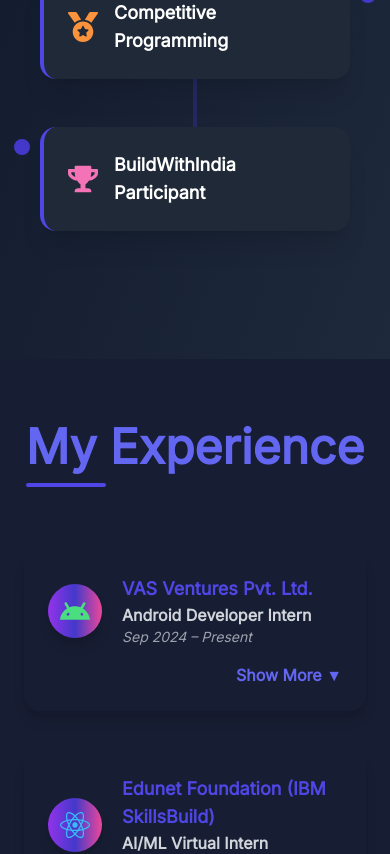
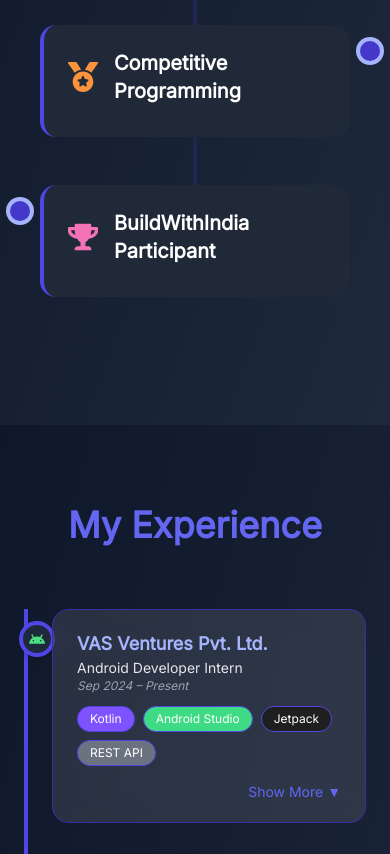
Before and after one commit to amit1035/Portfolio_Website, a React (Vite) app: page / in a window 390 px wide. Shown: the part 5020-5874 px from the top of the page. Built offline with nearby package versions, Linux system fonts and the light colour scheme.

Commit message:
Update Skills Section

```diff
--- a/src/Components/About/Achievements.jsx
+++ b/src/Components/About/Achievements.jsx
@@ -1,5 +1,5 @@
 import React, { useState } from "react";
-import { motion } from "framer-motion";
+import { motion, AnimatePresence } from "framer-motion";
 import { FaTrophy, FaMedal, FaCertificate, FaExternalLinkAlt } from "react-icons/fa";
 
 const achievements = [
@@ -51,7 +51,7 @@
 ];
 
 const Achievements = () => {
-  const [active, setActive] = useState(null);
+  const [activeIndex, setActiveIndex] = useState(null);
 
   return (
     <section
@@ -68,62 +68,48 @@
       </motion.h2>
 
       <div className="relative max-w-5xl mx-auto">
-        {/* Central gradient timeline line */}
-        <div className="absolute left-1/2 transform -translate-x-1/2 top-0 bottom-0 w-1 bg-gradient-to-b from-indigo-500 via-indigo-700 to-indigo-900 opacity-50 rounded-full animate-pulse" />
+        <div className="absolute left-1/2 transform -translate-x-1/2 top-0 bottom-0 w-1 bg-gradient-to-b from-indigo-500 via-indigo-700 to-indigo-900 opacity-30 rounded-full" />
 
         {achievements.map((item, idx) => {
           const isLeft = idx % 2 === 0;
-          const isActive = active === idx;
+          const isActive = activeIndex === idx;
 
           return (
             <motion.div
               key={idx}
-              initial={{ opacity: 0, y: 20 }}
+              initial={{ opacity: 0, y: 40 }}
               whileInView={{ opacity: 1, y: 0 }}
-              transition={{ delay: idx * 0.1, duration: 0.5 }}
-              className={`relative mb-12 flex ${
-                isLeft ? "justify-start" : "justify-end"
-              }`}
+              transition={{ delay: idx * 0.1, duration: 0.6 }}
+              className={`relative mb-12 flex ${isLeft ? "justify-start" : "justify-end"}`}
             >
               <div className="relative w-full sm:w-1/2 px-4">
-                {/* Dot pulse */}
-                <div
-                  className={`absolute ${
-                    isLeft ? "left-[-10px]" : "right-[-10px]"
-                  } top-3 w-5 h-5 bg-indigo-500 rounded-full animate-ping opacity-40`}
-                ></div>
-
-                <div
-                  className={`absolute ${
-                    isLeft ? "left-[-10px]" : "right-[-10px]"
-                  } top-3 w-4 h-4 bg-indigo-600 rounded-full z-10`}
-                ></div>
+                {/* Timeline Dots */}
+                <span
+                  className={`absolute top-4 ${
+                    isLeft ? "-left-3.5" : "-right-3.5"
+                  } w-5 h-5 rounded-full bg-indigo-600 ring-4 ring-indigo-300 z-10`}
+                ></span>
 
                 {/* Card */}
                 <div
-                  onClick={() => setActive(isActive ? null : idx)}
-                  className={`relative group bg-[#1f2937] p-6 rounded-2xl shadow-xl border-l-4 hover:shadow-indigo-500/30 cursor-pointer hover:scale-[1.02] transition-transform duration-300 border-indigo-500 ${
-                    isActive ? "ring-2 ring-indigo-500" : ""
+                  onClick={() => setActiveIndex(isActive ? null : idx)}
+                  className={`bg-[#1f2937] p-6 rounded-xl border-l-4 border-indigo-500 hover:shadow-xl hover:shadow-indigo-500/30 transition duration-300 cursor-pointer ${
+                    isActive ? "ring-2 ring-indigo-400 scale-105" : ""
                   }`}
                 >
-                  <div className="flex items-center gap-4">
-                    <div
-                      className={`text-3xl ${item.iconColor} group-hover:scale-110 transition-transform duration-300`}
-                    >
-                      {item.icon}
-                    </div>
-                    <h3 className="text-lg font-bold group-hover:text-indigo-400 transition-colors">
-                      {item.title}
-                    </h3>
+                  <div className="flex items-center gap-4 mb-2">
+                    <div className={`text-3xl ${item.iconColor}`}>{item.icon}</div>
+                    <h3 className="text-xl font-semibold">{item.title}</h3>
                   </div>
 
+                  <AnimatePresence>
                     {isActive && (
                       <motion.div
+                        key="desc"
                         initial={{ opacity: 0, height: 0 }}
                         animate={{ opacity: 1, height: "auto" }}
                         exit={{ opacity: 0, height: 0 }}
                         transition={{ duration: 0.3 }}
-                      className="mt-4"
                       >
                         <p className="text-gray-300 mb-4">{item.description}</p>
                         {item.link && (
@@ -131,13 +117,14 @@
                             href={item.link}
                             target="_blank"
                             rel="noopener noreferrer"
-                          className="inline-flex items-center gap-2 text-sm font-medium bg-gradient-to-r px-5 py-2 rounded-full text-white shadow-lg hover:scale-105 transition-all duration-300 from-indigo-500 to-indigo-700"
+                            className={`inline-flex items-center gap-2 text-sm font-medium px-5 py-2 rounded-full shadow-md bg-gradient-to-r ${item.color} text-white hover:scale-105 transition-transform`}
                           >
                             View Certificate <FaExternalLinkAlt size={14} />
                           </a>
                         )}
                       </motion.div>
                     )}
+                  </AnimatePresence>
                 </div>
               </div>
             </motion.div>
--- a/src/Components/Experience/Experience.jsx
+++ b/src/Components/Experience/Experience.jsx
@@ -1,150 +1,189 @@
 import React, { useState } from "react";
 import { motion, AnimatePresence } from "framer-motion";
-import { FaReact, FaGithub, FaTrophy, FaCertificate } from "react-icons/fa";
+import {
+  FaReact,
+  FaGithub,
+  FaTrophy,
+  FaCertificate,
+} from "react-icons/fa";
 import { SiAndroid } from "react-icons/si";
+
+// Tech stack colors
+const stackColors = {
+  Kotlin: "bg-[#7F52FF]",
+  "Android Studio": "bg-[#3DDC84]",
+  "Jetpack": "bg-[#1F1F1F]",
+  React: "bg-[#61DAFB]",
+  "Scikit-learn": "bg-[#F7931E]",
+  Python: "bg-[#3776AB]",
+  Firebase: "bg-[#FFCA28]",
+  Tailwind: "bg-[#38BDF8]",
+  Figma: "bg-[#F24E1E]",
+  "Cyber Security": "bg-[#7F7F7F]",
+  "Data Science": "bg-[#7FBB60]",
+  HTML: "bg-[#E34F26]",
+  CSS: "bg-[#264DE4]",
+  JS: "bg-[#F7DF1E]",
+};
 
 const experiences = [
   {
     name: "VAS Ventures Pvt. Ltd.",
-    icon: <SiAndroid size={30} className="text-green-400" />,
+    icon: <SiAndroid className="text-green-400" />,
     title: "Android Developer Intern",
     duration: "Sep 2024 – Present",
     details: [
       "Developed Android apps using Kotlin and XML layouts",
-      "Integrated RESTful APIs to display user and product data",
-      "Worked with JSON parsing and handled runtime permissions",
-      "Built responsive UIs and managed navigation stack using Jetpack components",
+      "Integrated RESTful APIs for dynamic data",
+      "Handled JSON parsing and runtime permissions",
+      "Used Jetpack for navigation and UI management",
     ],
+    stack: ["Kotlin", "Android Studio", "Jetpack", "REST API"],
   },
   {
     name: "Edunet Foundation (IBM SkillsBuild)",
-    icon: <FaReact size={30} className="text-sky-400" />,
+    icon: <FaReact className="text-sky-400" />,
     title: "AI/ML Virtual Intern",
     duration: "Jul 2024 – Aug 2024",
     details: [
-      "Completed restaurant review sentiment analysis using Python",
-      "Performed data preprocessing and trained ML models using Scikit-learn",
-      "Visualized ML report through React-based dashboard",
-      "Received IBM SkillsBuild certificate on successful completion",
+      "Built sentiment analysis model using Python",
+      "Used Scikit-learn, Pandas, and Matplotlib",
+      "Created dashboard using React",
+      "Earned IBM certificate on completion",
     ],
+    stack: ["Python", "Scikit-learn", "React", "Pandas"],
   },
   {
     name: "Freelance Developer",
-    icon: <FaGithub size={30} className="text-white" />,
+    icon: <FaGithub className="text-white" />,
     title: "Full Stack Developer",
     duration: "2023 – Present",
     details: [
-      "Created SwiftCard e-commerce site with product cart, coupons, and Firebase login",
-      "Built responsive websites like Currency Converter, Login UI, and URL Shortener",
-      "Used Firebase for real-time database and email authentication",
-      "Designed using Tailwind CSS, Figma, and React Router",
+      "Built SwiftCard e-commerce app with Firebase auth",
+      "Developed apps like Currency Converter, URL Shortener",
+      "Used Tailwind, React Router, and Figma for design",
     ],
+    stack: ["React", "Firebase", "Tailwind", "Figma"],
   },
   {
     name: "BuildWithIndia Challenge",
-    icon: <FaTrophy size={30} className="text-yellow-400" />,
+    icon: <FaTrophy className="text-yellow-400" />,
     title: "Participant",
     duration: "2024",
     details: [
-      "Participated in a national-level innovation and problem-solving competition",
-      "Worked on scalable web ideas that impact the local ecosystem",
-      "Enhanced collaborative and debugging skills through peer sessions",
-      "Earned certificate of participation for completing the challenge",
+      "Participated in national innovation challenge",
+      "Developed scalable solution for social impact",
+      "Earned certificate of participation",
     ],
+    stack: ["HTML", "CSS", "JS"],
   },
   {
     name: "Infosys Springboard",
-    icon: <FaCertificate size={30} className="text-indigo-400" />,
+    icon: <FaCertificate className="text-indigo-400" />,
     title: "Cyber Security & Data Science",
     duration: "2024",
     details: [
-      "Completed foundational courses on Cyber Security and Introduction to Data Science",
-      "Learned concepts like encryption, firewalls, classification algorithms",
-      "Practiced case studies and assessments in simulated environments",
-      "Earned official certificates from Infosys Springboard platform",
+      "Completed foundational cybersecurity & data science",
+      "Worked on encryption, firewalls, ML concepts",
+      "Earned certificates via assessments & projects",
     ],
+    stack: ["Cyber Security", "Data Science", "Springboard"],
   },
 ];
 
-const containerVariants = {
-  hidden: { opacity: 0, y: 20 },
-  visible: {
-    opacity: 1,
-    y: 0,
-    transition: { staggerChildren: 0.15 }
-  }
-};
-
 const itemVariants = {
-  hidden: { opacity: 0, y: 15 },
+  hidden: { opacity: 0, y: 30 },
   visible: { opacity: 1, y: 0 },
 };
 
-export default function Experience() {
+export default function ExperienceTimeline() {
   const [activeIndex, setActiveIndex] = useState(null);
 
   return (
     <section
       id="experience"
-      className="max-w-7xl mx-auto px-6 py-16 text-white rounded-lg"
+      className="bg-gradient-to-br from-[#0f172a] to-[#1e293b] text-white py-20 px-6 md:px-24"
     >
-      <h2 className="text-5xl font-bold text-indigo-400 mb-16 text-center relative w-fit mx-auto after:block after:mt-3 after:h-1 after:w-20 after:bg-indigo-500 after:rounded-full">
+      <h2 className="text-4xl md:text-5xl font-bold text-center text-indigo-400 mb-16">
         My Experience
       </h2>
 
-      <motion.div
-        className="grid grid-cols-1 md:grid-cols-2 lg:grid-cols-3 gap-10"
-        variants={containerVariants}
-        initial="hidden"
-        animate="visible"
-      >
+      <div className="relative border-l-4 border-indigo-500 pl-6 space-y-14 max-w-4xl mx-auto">
         {experiences.map((exp, idx) => {
           const isOpen = activeIndex === idx;
+
           return (
             <motion.div
               key={idx}
               variants={itemVariants}
-              className={`rounded-2xl shadow-lg p-6 cursor-pointer
-                hover:scale-[1.04] hover:shadow-indigo-glow transition-transform duration-300 select-none`}
-              onClick={() => setActiveIndex(isOpen ? null : idx)}
-              aria-expanded={isOpen}
-              aria-controls={`exp-details-${idx}`}
+              initial="hidden"
+              whileInView="visible"
+              viewport={{ once: true }}
+              transition={{ duration: 0.5, delay: idx * 0.1 }}
+              className="relative"
             >
-              <div className="flex items-center space-x-5 mb-4">
-                <div className="bg-gradient-to-r from-purple-600 via-indigo-600 to-pink-500 p-3 rounded-full shadow-lg flex items-center justify-center">
+              {/* Timeline Dot */}
+              <div className="absolute -left-[33px] top-3 w-9 h-9 rounded-full bg-[#1e293b] border-4 border-indigo-500 flex items-center justify-center shadow-md">
                 {exp.icon}
               </div>
+
+              {/* Card */}
+              <div
+                onClick={() => setActiveIndex(isOpen ? null : idx)}
+                className={`bg-white/10 backdrop-blur-md rounded-xl px-6 py-5 border border-indigo-700 transition duration-300 hover:shadow-xl cursor-pointer ${
+                  isOpen ? "ring-2 ring-indigo-400 scale-[1.01]" : ""
+                }`}
+              >
                 <div>
-                  <h3 className="text-lg font-extrabold text-indigo-500">{exp.name}</h3>
-                  <h4 className="text-md font-semibold text-gray-300">{exp.title}</h4>
-                  <p className="text-sm italic text-gray-400">{exp.duration}</p>
-                </div>
+                  <h3 className="text-lg font-bold text-indigo-300">
+                    {exp.name}
+                  </h3>
+                  <p className="text-sm text-gray-200">{exp.title}</p>
+                  <p className="text-xs text-gray-400 italic">{exp.duration}</p>
                 </div>
 
+                {/* Stack Badges */}
+                <div className="flex flex-wrap gap-2 mt-3">
+                  {exp.stack.map((tech, i) => (
+                    <motion.span
+                      key={i}
+                      className={`${
+                        stackColors[tech] || "bg-gray-500"
+                      } text-white px-3 py-1 text-xs rounded-full border border-indigo-500
+                      hover:scale-105 hover:opacity-80 transition-all duration-300`}
+                      whileHover={{ scale: 1.1 }}
+                    >
+                      {tech}
+                    </motion.span>
+                  ))}
+                </div>
+
+                {/* Details */}
                 <AnimatePresence initial={false}>
                   {isOpen && (
                     <motion.ul
-                    id={`exp-details-${idx}`}
+                      key="details"
                       initial={{ opacity: 0, height: 0 }}
                       animate={{ opacity: 1, height: "auto" }}
                       exit={{ opacity: 0, height: 0 }}
-                    transition={{ duration: 0.35 }}
-                    className="text-gray-300 text-sm space-y-2 pl-6 list-disc"
+                      transition={{ duration: 0.3 }}
+                      className="text-gray-200 text-sm list-disc pl-5 mt-4 space-y-2"
                     >
-                    {exp.details.map((detail, i) => (
-                      <li key={i}>{detail}</li>
+                      {exp.details.map((point, i) => (
+                        <li key={i}>{point}</li>
                       ))}
                     </motion.ul>
                   )}
                 </AnimatePresence>
 
-              <div className="mt-4 text-indigo-400 font-semibold text-right select-none">
+                <div className="mt-4 text-right text-sm text-indigo-400 select-none">
                   {isOpen ? "Show Less ▲" : "Show More ▼"}
+                </div>
               </div>
             </motion.div>
           );
         })}
-      </motion.div>
+      </div>
     </section>
   );
 }
--- a/src/Components/Footer/Footer.jsx
+++ b/src/Components/Footer/Footer.jsx
@@ -14,7 +14,7 @@
 import { motion } from "framer-motion";
 
 const glowEffect = {
-  boxShadow: "0 0 15px #8b5cf6",
+  boxShadow: "0 0 20px #8b5cf6",
   scale: 1.05,
   transition: { type: "spring", stiffness: 300, damping: 20 },
 };
```
Lines whose indentation alone changed are shown as unchanged.
